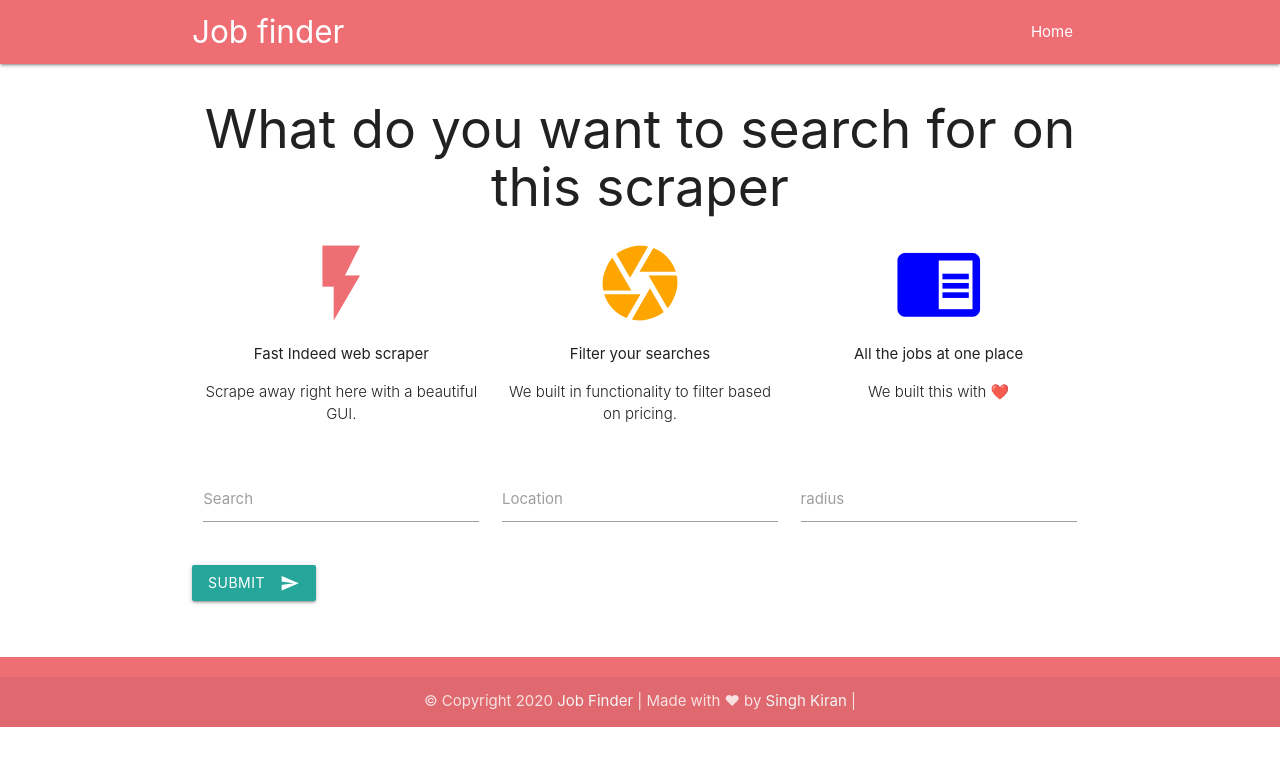
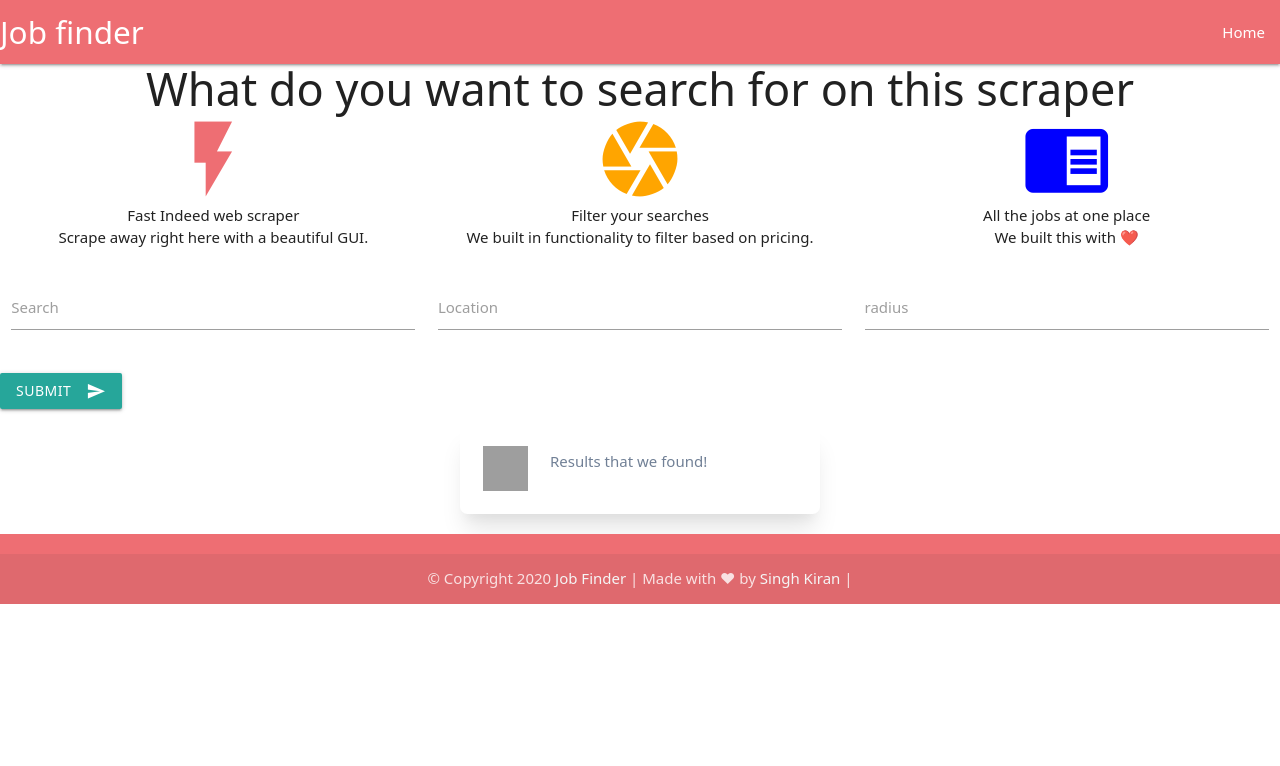
Before and after one commit to Singh-Kiran-P/jobs_finder, a Django app: template templates/myapp/new_search.html in a window 1280 px wide. Shown: the top 766 px of the page. Run offline with Django 3.2, Linux system fonts and the light colour scheme; the template is opened without the code that fills it, so the values that code supplies are empty; some libraries are stand-ins or nearby versions; grey boxes are pictures that could not be loaded.

Commit message:
Added Tailwind css

```diff
--- a/templates/base.html
+++ b/templates/base.html
@@ -15,6 +15,7 @@
     <meta name="viewport" content="width=device-width, initial-scale=1"/>
     <link rel="stylesheet" href="{% static "css/style.css?" %}{% now "U" %}">
     <link rel="stylesheet" href="https://cdnjs.cloudflare.com/ajax/libs/materialize/1.0.0/css/materialize.min.css">
+    <link rel="stylesheet" href="https://cdnjs.cloudflare.com/ajax/libs/tailwindcss/1.0.5/tailwind.min.css">
     <link href="https://fonts.googleapis.com/icon?family=Material+Icons" rel="stylesheet">
 
 </head>
@@ -29,7 +30,7 @@
         </div>
     </nav>
 <div class="container">
-    <h2 style="text-align: center">What do you want to search for on this scraper</h2>
+    <h2 class="text-center text-5xl">What do you want to search for on this scraper</h2>
      <div class="row">
         <div class="col s4">
             <!-- Promo Content 1 goes here -->
--- a/templates/myapp/new_search.html
+++ b/templates/myapp/new_search.html
@@ -1,10 +1,26 @@
 {% extends 'base.html' %}
 {% block content %}
     {% if error_not_found %}
-        <h2 style="text-align: center">Invaild Search</h2>
+        <!-- ALERT COMPONENT -->
+      <div
+        class="bg-red-100 border border-red-400 text-red-700 px-4 py-3 rounded relative my-5"
+        role="alert"
+      >
+        <strong class="font-bold">Alert!</strong>
+        <span class="block sm:inline">Invaild Search</span>
+      </div>
     {% endif %}
     {% if not error_not_found %}
-      <h2 style="text-align: center">{{ search | title }}</h2>
+        <!-- CARD COMPONENT -->
+        <div class="max-w-sm mx-auto flex p-6 bg-white rounded-lg shadow-xl">
+          <div class="flex-shrink-0">
+            <img src="https://i.ibb.co/vX8pYzZ/logo-only.png" alt="" class="h-12 w-12" />
+          </div>
+          <div class="ml-6 pt-1">
+            <h4 class="text-xl text-gray-900">{{ search | title }}</h4>
+            <p class="text-base text-gray-600">Results that we found!</p>
+          </div>
+        </div>
 
         <div class="row">
         {% for post in final_postings %}
```
